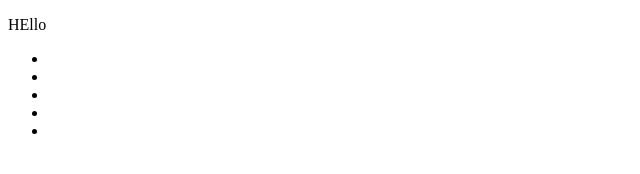
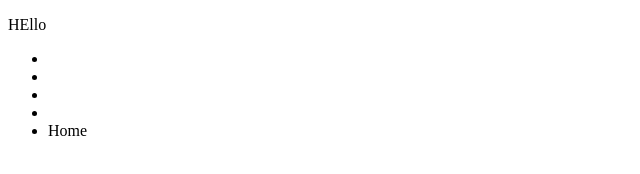
Before and after one commit to laporka/git-course-1, a plain HTML site: page index.html in a window 1280 px wide. Shown: the full height of the page, 0-640 px from the left. Drawn offline with Linux system fonts and the light colour scheme.

Commit message:
Change some code

```diff
--- a/index.html
+++ b/index.html
@@ -22,7 +22,7 @@
                 <HELLOO></HELLOO>
             </li>
             <li>
-                <HELLOO></HELLOO>
+                <div>Home</div>
             </li>
         </ul>
     </div>
```
